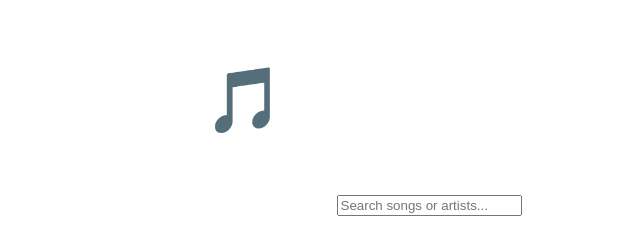
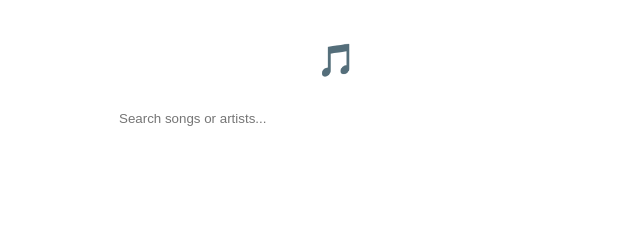
Before and after one commit to akinnevmo-gif/spotliberia, a plain HTML site: page index.html in a window 1280 px wide. Shown: the whole page, without its empty margins (211-851 px from the left). Drawn offline with Linux system fonts and the light colour scheme; no server answers.

Commit message:
Update style.css

```diff
--- a/style.css
+++ b/style.css
@@ -1,6 +1,6 @@
 body {
     margin: 0;
-    font-family: Arial, sans-serif;
+    font-family: 'Poppins', sans-serif;
     background: linear-gradient(to right, #ff0000, #0000ff);
     color: white;
     background-image: url('images/star.png');
@@ -12,24 +12,40 @@
 header {
     text-align: center;
     padding: 20px;
-    font-size: 2em;
 }
 
-#playlist {
-    display: flex;
-    flex-direction: column;
-    align-items: center;
-    gap: 20px;
-    margin: 20px;
+#search {
+    width: 50%;
+    padding: 10px;
+    margin: 10px auto;
+    display: block;
+    border-radius: 25px;
+    border: none;
+    outline: none;
 }
 
-.song {
+#trending {
+    display: flex;
+    flex-wrap: wrap;
+    justify-content: center;
+    gap: 20px;
+    padding: 20px;
+}
+
+.song-card {
     background: rgba(255,255,255,0.1);
+    border-radius: 15px;
+    width: 200px;
     padding: 15px;
+    text-align: center;
+}
+
+.song-card img {
+    width: 100%;
     border-radius: 10px;
-    width: 80%;
 }
 
 audio {
     width: 100%;
+    margin-top: 10px;
 }
```
